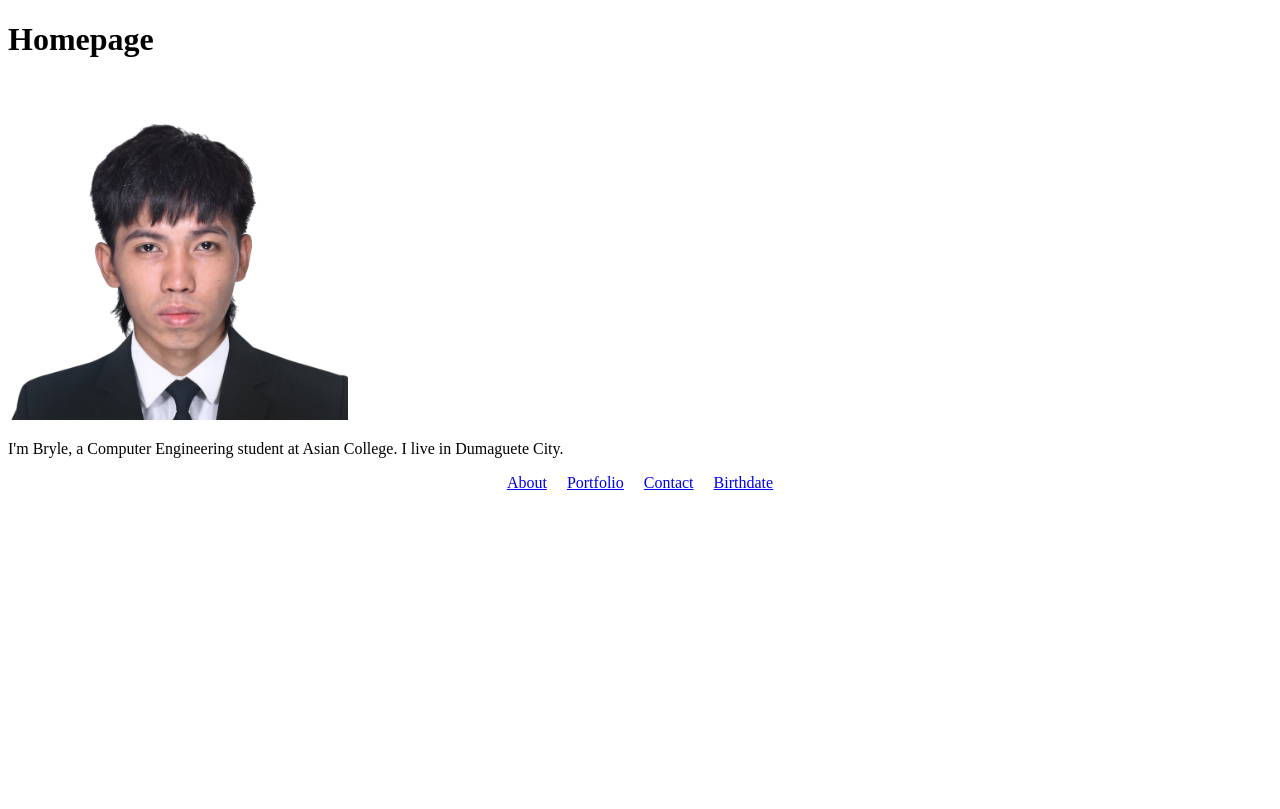
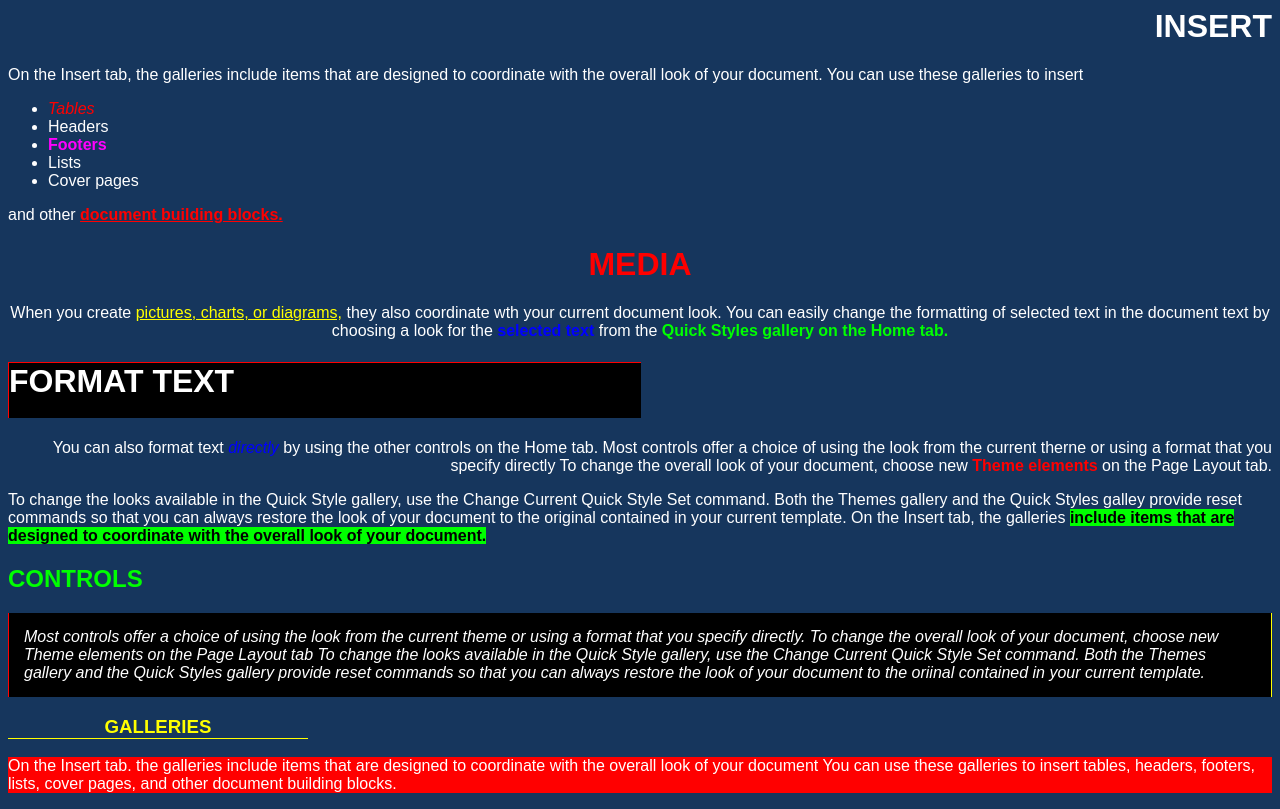
Before and after one commit to jblanco3466/jblanco3466.github.io, a plain HTML site: page index.html in a window 1280 px wide. Drawn offline with Linux system fonts and the light colour scheme.

Commit message:
For Week 4

```diff
--- a/index.html
+++ b/index.html
@@ -3,37 +3,30 @@
 <head>
     <meta charset="UTF-8">
     <meta name="viewport" content="width=device-width, initial-scale=1.0">
-    <title>Homepage</title>
-    <style>
-        .link-list {
-            display: flex;
-            justify-content: center;
-            list-style-type: none;
-            padding: 0;
-        }
-        .link-list li {
-            margin: 0 10px;
-        }
-    </style>
+    <title>Week4</title>
+    <link rel="stylesheet" href="style.css">
 </head>
 <body>
-    <h1>Homepage</h1>
-    <img src="/media/2x2BlancoSuit.png" width="340px"/>
-    <p>I'm Bryle, a Computer Engineering student at Asian College. I live in Dumaguete City.
-    </p>
-    <ul class="link-list">
-        <li>
-            <a href="pages/about.html">About</a>
-        </li>
-        <li>
-            <a href="pages/portfolio.html">Portfolio</a>
-        </li>
-        <li>
-            <a href="pages/contact.html">Contact</a>
-        </li>
-        <li>
-            <a href="pages/birthdate.html">Birthdate</a>
-        </li>
+    <h1 class="right insert">INSERT</h1>
+    <p>On the Insert tab, the galleries include items that are designed to coordinate with the overall look of your document. You can use these galleries to insert</p>
+    <ul>
+        <li><i class="red">Tables</i></li>
+        <li>Headers</li>
+        <li><strong class="fuchsia">Footers</strong></li>
+        <li>Lists</li>
+        <li>Cover pages</li>
     </ul>
+    <p>and other <strong class="red underline">document building blocks.</strong></p>
+    <h1 class="red center">MEDIA</h1>
+    <p class="center">When you create <a class="yellow underline">pictures, charts, or diagrams,</a> they also coordinate wth your current document look. You can easily change the formatting of selected text in the document text by choosing a look for the <strong class="blue">selected text</strong> from the <strong class="green">Quick Styles gallery on the Home tab.</strong></p>
+    <h1 class="format-text">FORMAT TEXT</h1>
+    <p class="right">You can also format text <em class="blue">directly</em> by using the other controls on the Home tab. Most controls offer a choice of using the look from the current therne or using a format that you specify directly To change the overall look of your document, choose new <strong class="red">Theme elements</strong> on the Page Layout tab.</p>
+    <p>To change the looks available in the Quick Style gallery, use the Change Current Quick Style Set command. Both the Themes gallery and the Quick Styles galley provide reset commands so that you can always restore the look of your document to the original contained in your current template. On the Insert tab, the galleries <strong class="bg-green black">include items that are designed to coordinate with the overall look of your document.</strong></p>
+    <h2 class="green">CONTROLS</h2>
+    <div class="contained">
+        <em>Most controls offer a choice of using the look from the current theme or using a format that you specify directly. To change the overall look of your document, choose new Theme elements on the Page Layout tab To change the looks available in the Quick Style gallery, use the Change Current Quick Style Set command. Both the Themes gallery and the Quick Styles gallery provide reset commands so that you can always restore the look of your document to the oriinal contained in your current template.</em>
+    </div>
+    <h3 class="galleries yellow center">GALLERIES</h3>
+    <p class="bg-red">On the Insert tab. the galleries include items that are designed to coordinate with the overall look of your document You can use these galleries to insert tables, headers, footers, lists, cover pages, and other document building blocks.</p>
 </body>
 </html>
--- /dev/null
+++ b/style.css
@@ -0,0 +1,72 @@
+body{
+    background-color: #16365d;
+    color: white;
+    font-family: Arial, sans-serif;
+}
+
+.underline {
+    text-decoration: underline;
+}
+
+.center {
+    text-align: center;
+}
+.right {
+    text-align: right;
+}
+
+.red{
+    color: red;
+}
+
+.yellow{
+    color: yellow;
+}
+
+.blue{
+    color: blue;
+}
+
+.green{
+    color: rgb(0, 255, 0);
+}
+
+.fuchsia {
+    color:fuchsia
+}
+.black{
+    color: black;
+}
+
+.format-text {
+    background-color: black;
+    width: 50%;
+    height: 55px;
+    border-left: 1px solid red;
+    border-top: 1px solid red;
+
+}
+
+.bg-green{
+    background-color: rgb(0, 255, 0);
+}
+
+.contained {
+    background-color: black;
+    border-left: 1px solid red;
+    border-right: 1px solid yellow;
+    padding: 15px;
+}
+
+.galleries{
+    border-bottom: 1px solid yellow;
+    width: 300px;
+}
+
+.bg-red {
+    background-color: red;
+}
+
+.insert {
+    margin-top: 0;
+}
```
